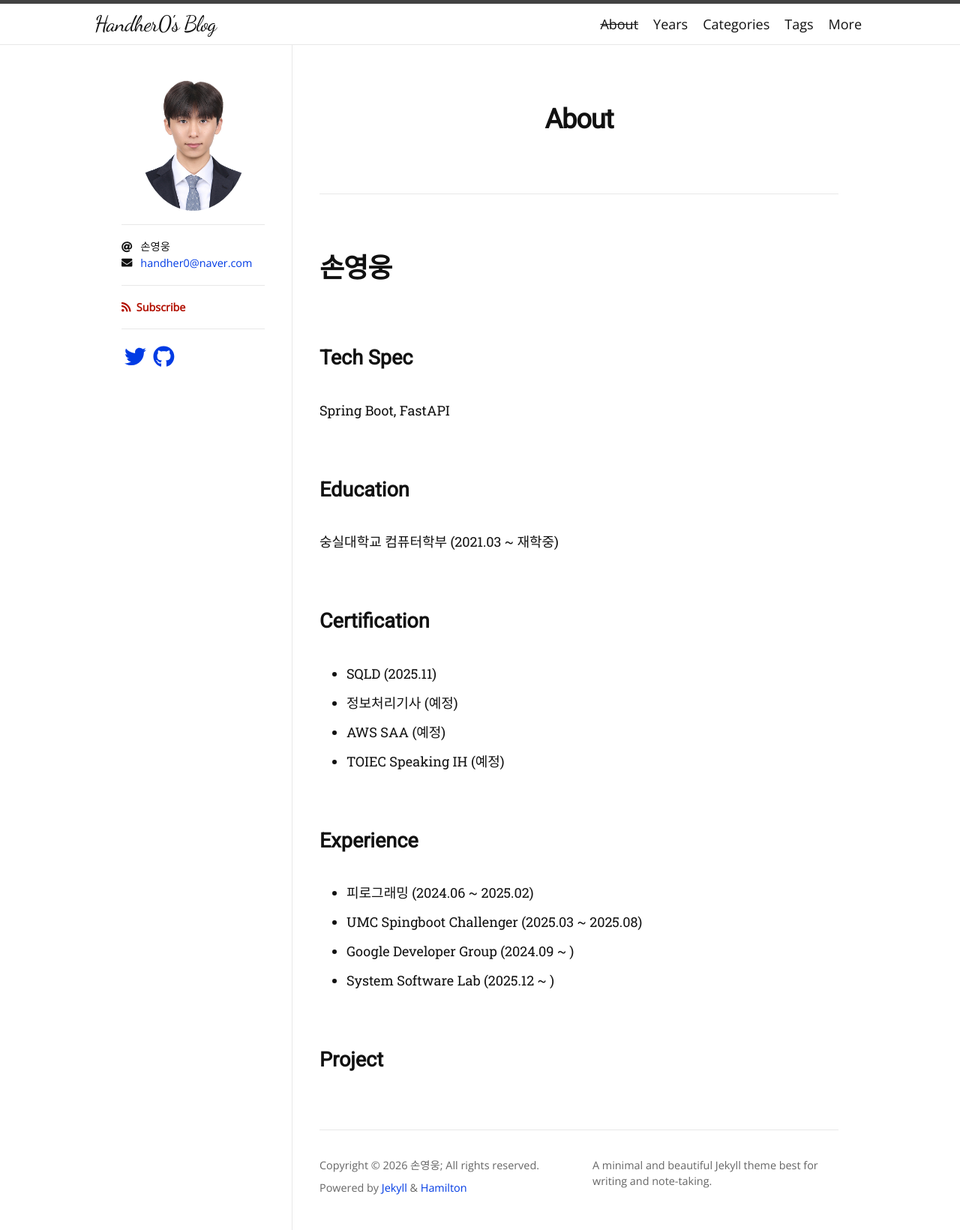
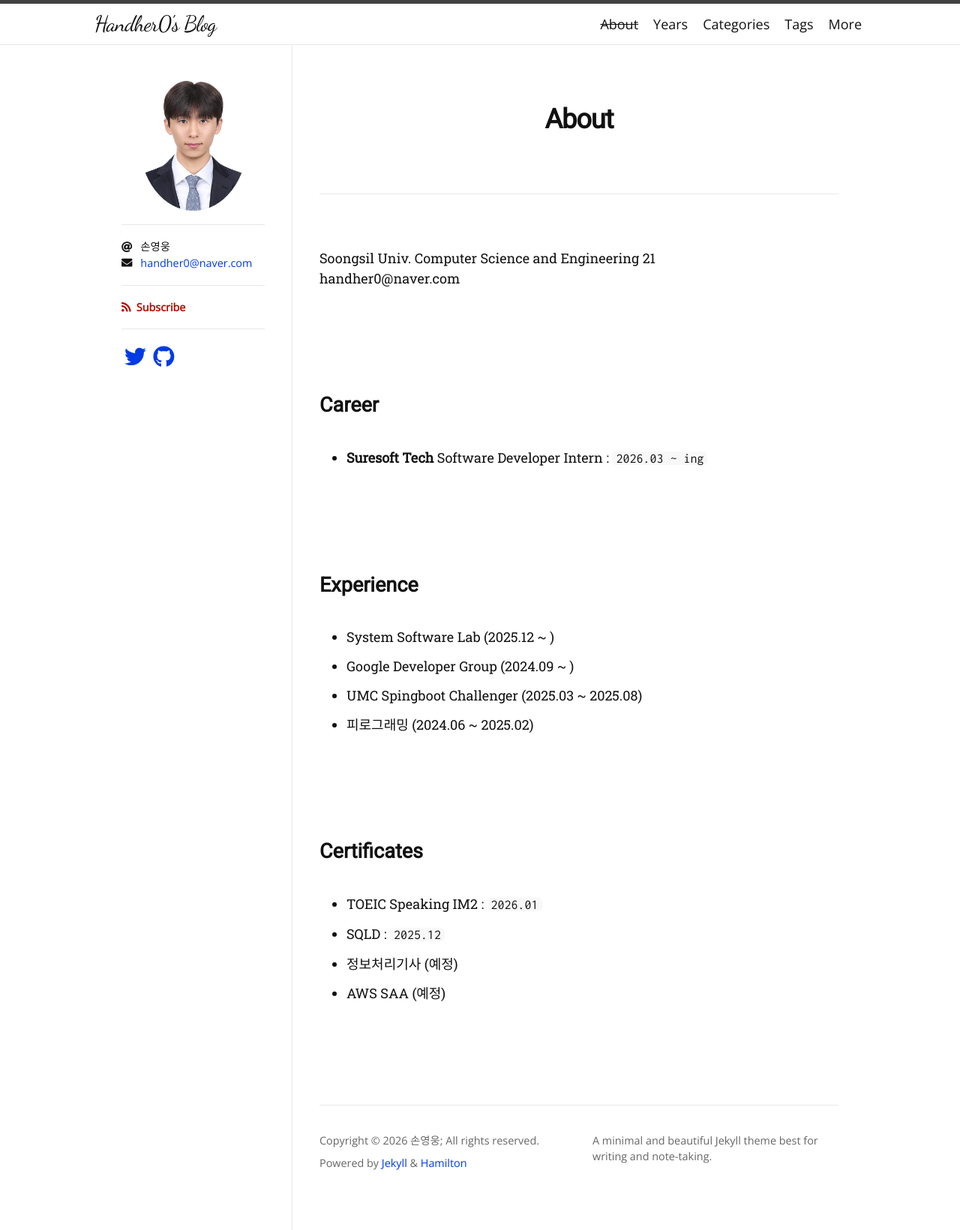
Before and after one commit to handher0/handher0.github.io, a Jekyll site: the page built from about.md, in a window 1280 px wide. Shown: the whole page at 75% size. Built offline with Jekyll 4.4.1, drawn with Linux system fonts in a browser that asks for light colours; nearby versions of some CDN libraries; some web fonts are replaced.

Commit message:
update aboutme

```diff
--- a/about.md
+++ b/about.md
@@ -4,26 +4,31 @@ title: About
 permalink: /about/
 ---
 
-# 손영웅
-<!--
-## Backend/Clould Engineer
--->
-## Tech Spec
-Spring Boot, FastAPI
+Soongsil Univ. Computer Science and Engineering 21
+<br>
+handher0@naver.com
 
-## Education
-숭실대학교 컴퓨터학부 (2021.03 ~ 재학중)
+<br>
 
-## Certification
-- SQLD (2025.11)
+## Career
+- **Suresoft Tech** Software Developer Intern : `2026.03 ~ ing`
+
+<br>
+
+## Experience
+- System Software Lab (2025.12 ~ )
+- Google Developer Group (2024.09 ~ )
+- UMC Spingboot Challenger (2025.03 ~ 2025.08)
+- 피로그래밍 (2024.06 ~ 2025.02)
+
+
+<br>
+
+## Certificates
+- TOEIC Speaking IM2 : `2026.01`
+- SQLD : `2025.12`
 - 정보처리기사 (예정)
 - AWS SAA (예정)
-- TOIEC Speaking IH (예정)
 
-## Experience
-- 피로그래밍 (2024.06 ~ 2025.02)
-- UMC Spingboot Challenger (2025.03 ~ 2025.08)
-- Google Developer Group (2024.09 ~ )
-- System Software Lab (2025.12 ~ )
 
-## Project
+<br>
```
